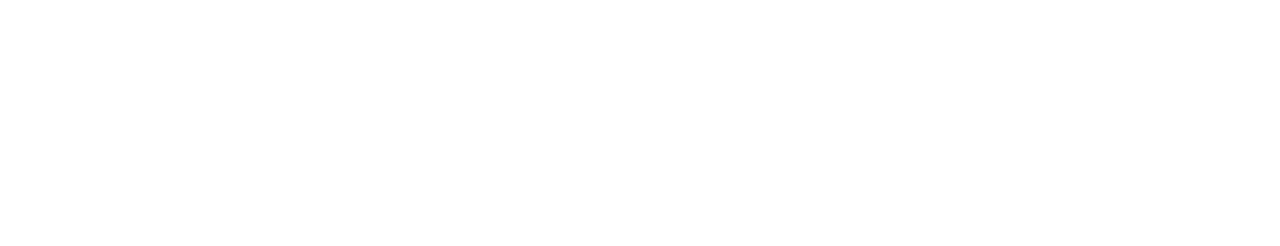
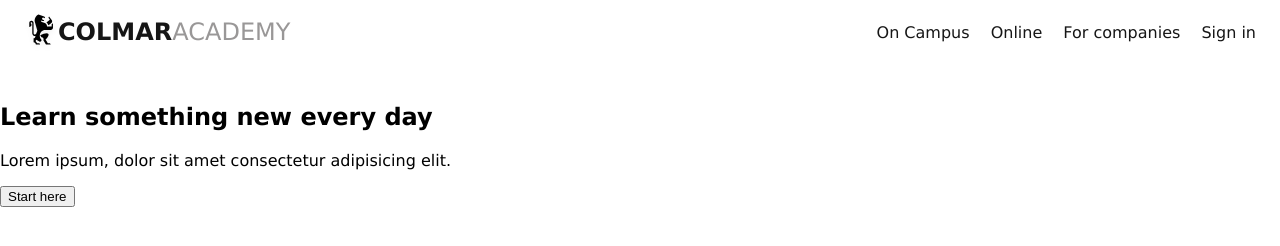
Before and after one commit to adriaburton/School-1, a plain HTML site: page index.html in a window 1280 px wide. Drawn offline with Linux system fonts and the light colour scheme.

Commit message:
nav section done

```diff
--- a/Resources/styles.css/styles.css
+++ b/Resources/styles.css/styles.css
@@ -0,0 +1,57 @@
+body {
+  margin: 0px;
+  padding: 0px;
+  font-family: Verdana, Geneva, Tahoma, sans-serif;
+}
+
+/*////////////// - NAV - ////////////////////*/
+
+.nav-container {
+  display: flex;
+  width: 100%;
+  height: 64px;
+}
+/*/ ///////////// - LOGO - ////////////////////*/
+
+.logo-container {
+  display: flex;
+  align-items: center;
+}
+.icon {
+  width: 34px;
+  padding-left: 24px;
+}
+
+.bold {
+  font-size: 24px;
+  font-weight: bold;
+  color: rgb(22, 22, 22);
+}
+
+.fine {
+  font-size: 24px;
+  font-weight: 500;
+  color: rgb(153, 151, 151);
+}
+
+/*////////////// - LINKS - ////////////////////*/
+
+.links-container {
+  width: 100%;
+  margin-right: 8px;
+  display: flex;
+  align-items: center;
+  justify-content: right;
+}
+li {
+  list-style: none;
+}
+a {
+  text-decoration: none;
+  margin-right: 16px;
+  font-size: 16px;
+  color: rgb(22, 22, 22);
+}
+
+
+/*/ ///////////// - LINKS - ////////////////////*/
--- a/index.html
+++ b/index.html
@@ -3,7 +3,43 @@
   <head>
     <meta charset="UTF-8" />
     <meta name="viewport" content="width=device-width, initial-scale=1.0" />
+    <link
+      rel="stylesheet"
+      type="text/css"
+      href="/Resources/styles.css/styles.css"
+    />
     <title>Document</title>
   </head>
-  <body></body>
+  <body>
+    <!--////////////////////////////  Header   //////////////////////////////-->
+    <header>
+      <nav>
+        <div class="nav-container">
+          <div class="logo-container">
+            <img class="icon" src="/Resources/images/ic-logo.svg" alt="" />
+            <p class="bold">COLMAR</p>
+            <p class="fine">ACADEMY</p>
+          </div>
+          <div class="links-container">
+            <li>
+              <a href="#">On Campus</a>
+              <a href="#">Online</a>
+              <a href="#">For companies</a>
+              <a href="#">Sign in</a>
+            </li>
+          </div>
+        </div>
+      </nav>
+    </header>
+    <!--////////////////////////////  Main  ////////////////////////////-->
+
+    <main>
+      <img src="" alt="" />
+      <div class="call-to-action">
+        <h2>Learn something new every day</h2>
+        <p>Lorem ipsum, dolor sit amet consectetur adipisicing elit.</p>
+        <button>Start here</button>
+      </div>
+    </main>
+  </body>
 </html>
```
